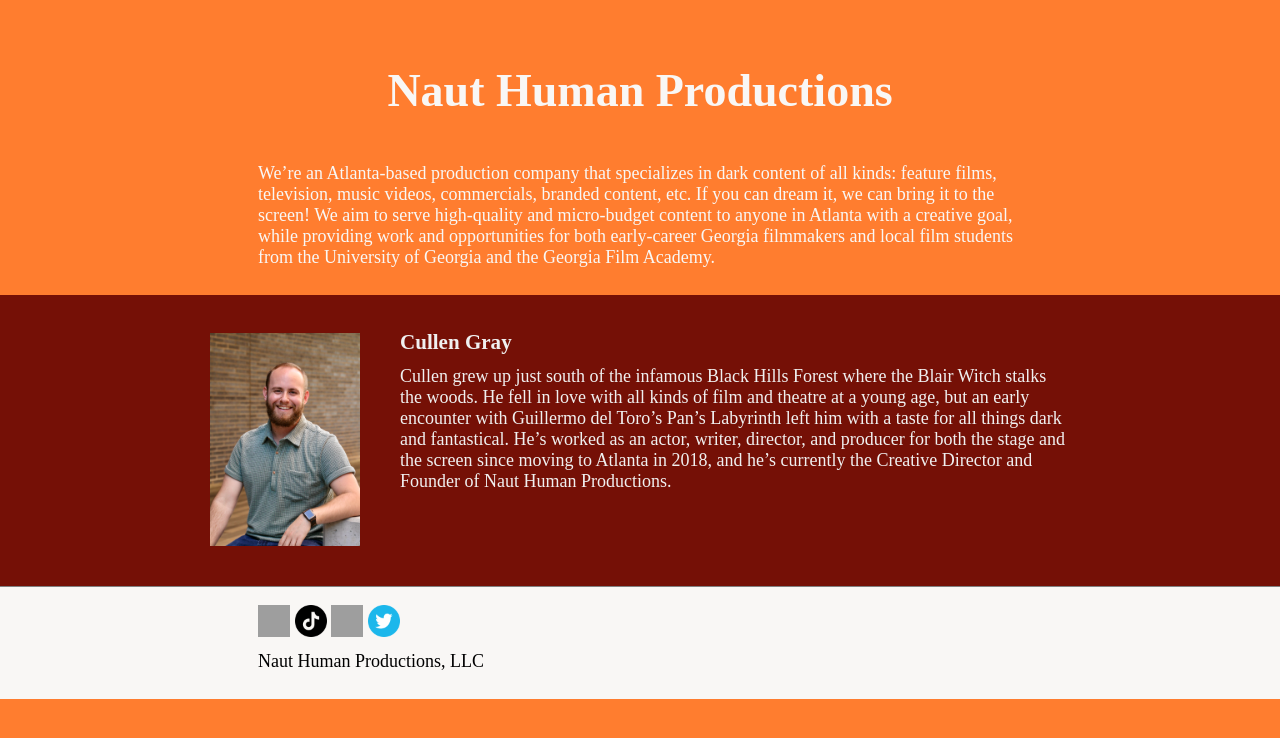
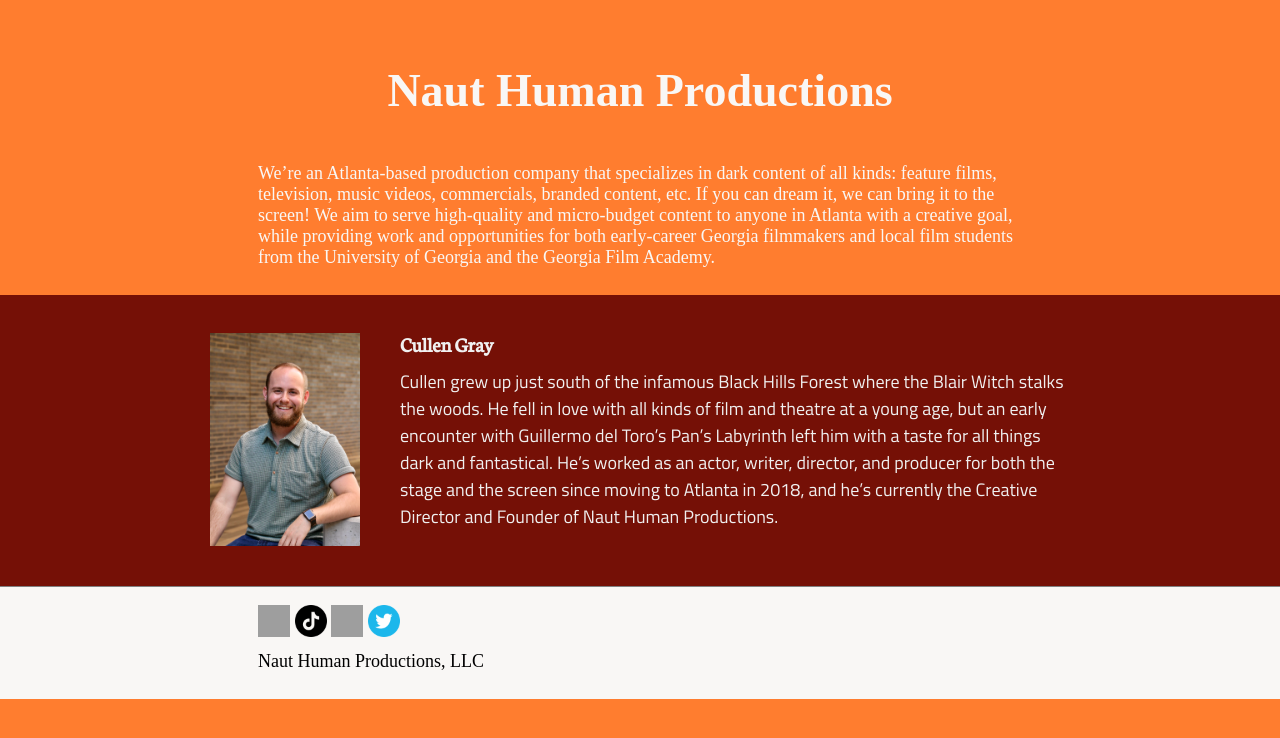
Before and after one commit to nauthuman/nauthuman.github.io, a Jekyll site: the page built from sample.html, in a window 1280 px wide. Shown: the top 738 px of the page. Built offline with Jekyll 4.4.1, drawn with Linux system fonts in a browser that asks for light colours.

Commit message:
Update sample1.html

```diff
--- a/_includes/sample1.html
+++ b/_includes/sample1.html
@@ -17,21 +17,25 @@
     padding: 35px 20px;
   }
   div.feature p {
+    font-family: 'Titillium Web', sans-serif;
+    color: #f0f0f0;
+    background-color: #751006;
+    padding: 0em 0em 0.5em 0em;
+  }
+  div.feature h1 {
+    font-family: 'Neuton', serif;
+    color: #f0f0f0;
+    background-color: #751006;
+    padding: 0em 0em 0.5em 0em;
+  }
+  div.feature h2 {
+    font-family: 'Neuton', serif;
     color: #f0f0f0;
     background-color: #751006;
     padding: 0em 0em 0.5em 0em;
   }
   div.feature h3 {
-    color: #f0f0f0;
-    background-color: #751006;
-    padding: 0em 0em 0.5em 0em;
-  }
-  div.feature h1 {
-    color: #f0f0f0;
-    background-color: #751006;
-    padding: 0em 0em 0.5em 0em;
-  }
-  div.feature h2 {
+    font-family: 'Neuton', serif;
     color: #f0f0f0;
     background-color: #751006;
     padding: 0em 0em 0.5em 0em;
```
